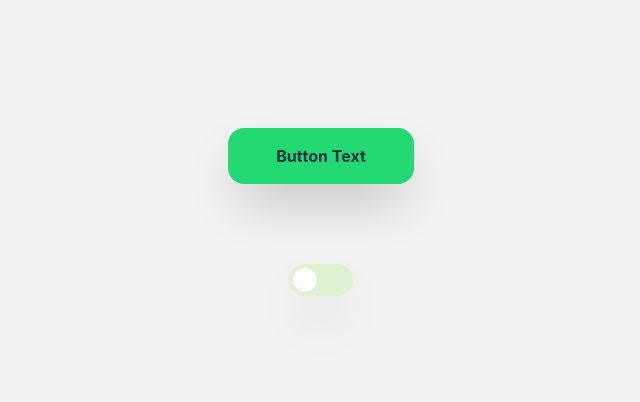
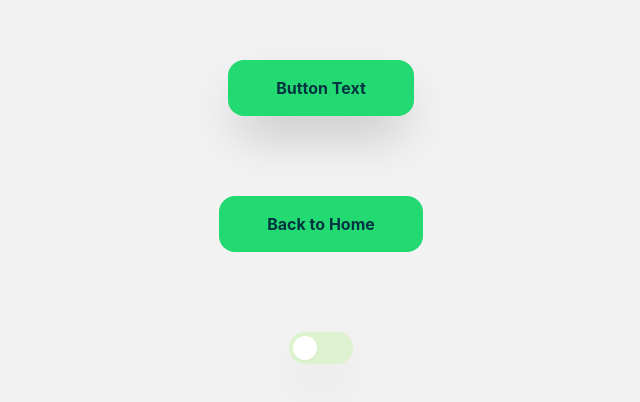
Before and after one commit to Teekola/next-react-components, a Next.js app: page /buttons in a window 1280 px wide. Shown: the part 188-590 px from the top of the page, without its empty margins (319-959 px from the left). Built offline with nearby package versions, Linux system fonts and the light colour scheme.

Commit message:
added link button

```diff
--- a/components/buttons/linkButton.jsx
+++ b/components/buttons/linkButton.jsx
@@ -11,11 +11,15 @@ const StyledA = styled.a`
     text-decoration: none;
     background: var(--background);
     border-radius: 1rem;
-    padding: .5rem 1rem;
+    padding: 1em 3em;
     display: flex;
     justify-content: center;
     color: var(--text);
     font-weight: bold;
+
+    :focus {
+        outline: 2px solid blue;
+    }
 
     :hover {
         cursor: pointer;
--- a/pages/buttons.jsx
+++ b/pages/buttons.jsx
@@ -1,6 +1,7 @@
 import styled from "styled-components";
 import Button from "../components/buttons/button";
 import Switch from "../components/buttons/switch";
+import LinkButton from "../components/buttons/linkButton";
 
 
 const StyledPage = styled.div`
@@ -17,6 +18,7 @@ export default function ButtonsDemo() {
     return (
         <StyledPage>
             <Button>Button Text</Button>
+            <LinkButton href="/">Back to Home</LinkButton>
             <Switch />
         </StyledPage>
     )
```
